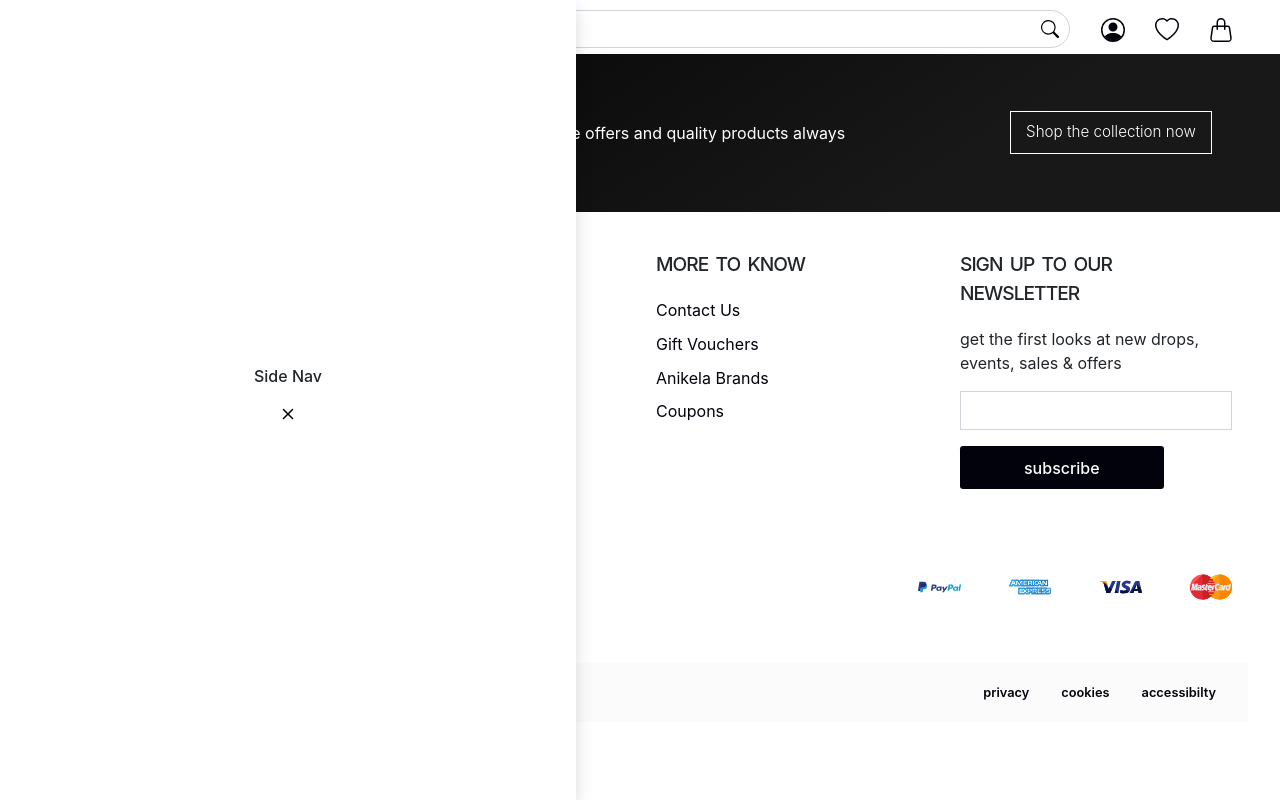
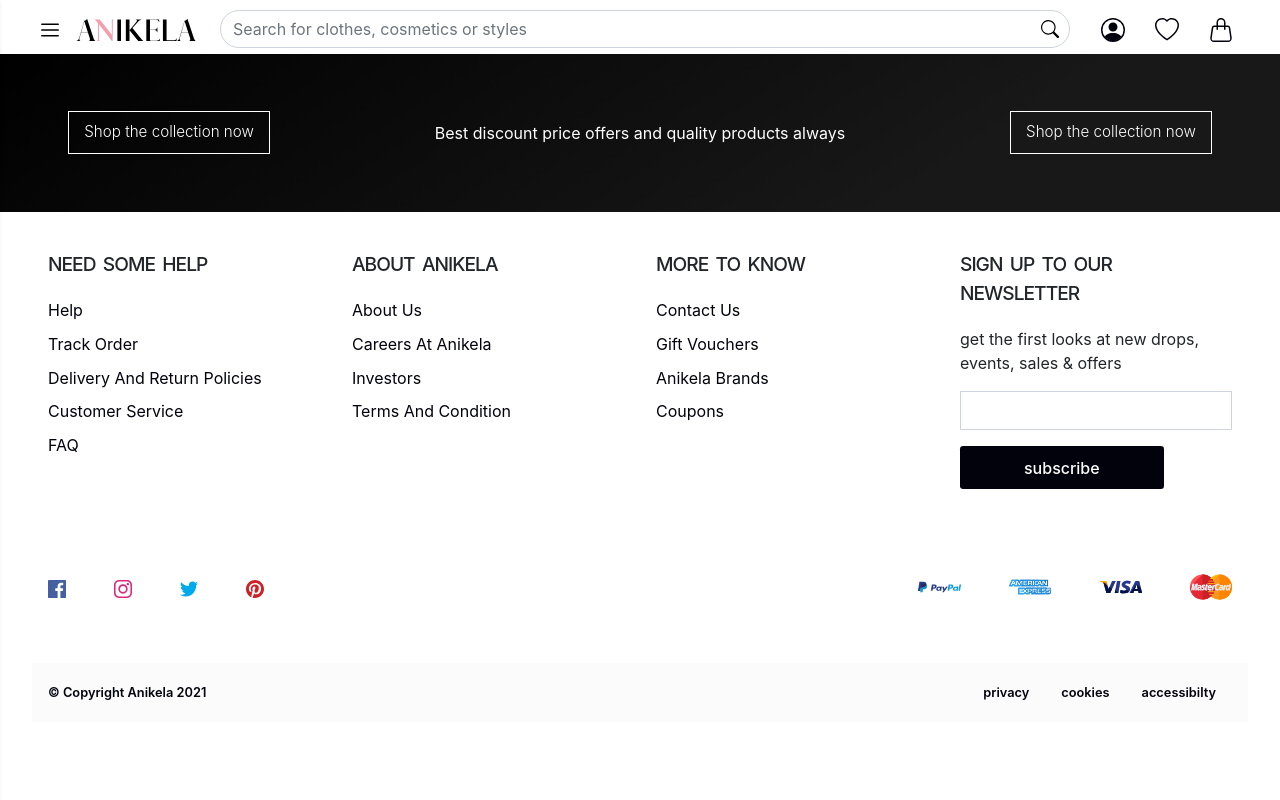
Before and after one commit to Coast-Information-Technology/anikela-ecommerce-customers-frontend, a React (Create React App) app: page / in a window 1280 px wide. Built offline with nearby package versions, Linux system fonts and the light colour scheme.

Commit message:
added styles that handle transition

```diff
--- a/src/scss/components/_side-nav.scss
+++ b/src/scss/components/_side-nav.scss
@@ -15,8 +15,13 @@
   align-items: center;
   background-color: $light;
   z-index: 9999;
-  // transform: translateX(-100%);
-  @extend .shadow;
+  transform: translateX(-100%);
+  transition: transform 0.5s ease-in-out;
+  @extend .shadow-sm;
+}
+
+.side-nav.open {
+  transform: translateX(0);
 }
 
 .side-nav__toggle {
```
